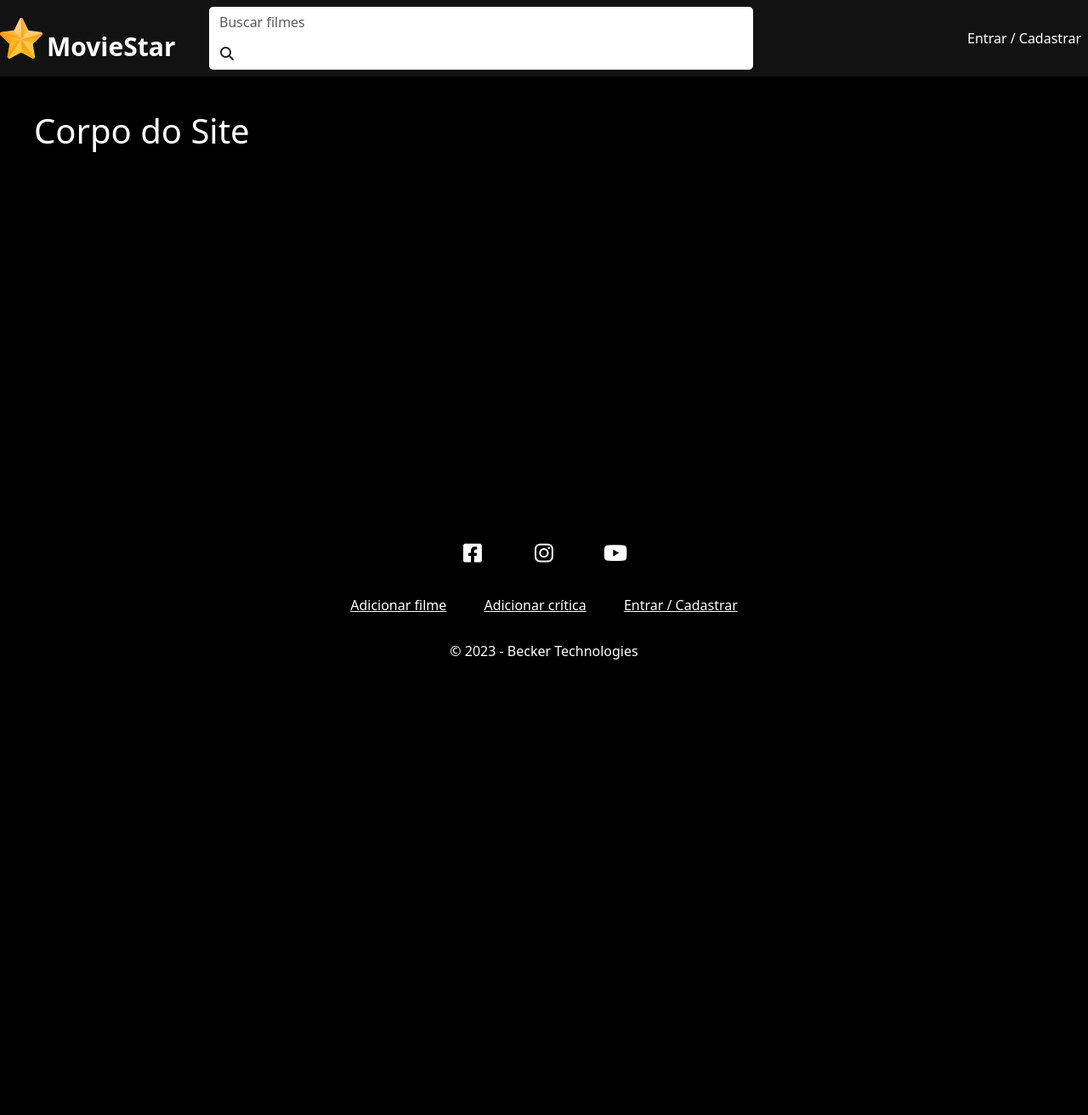
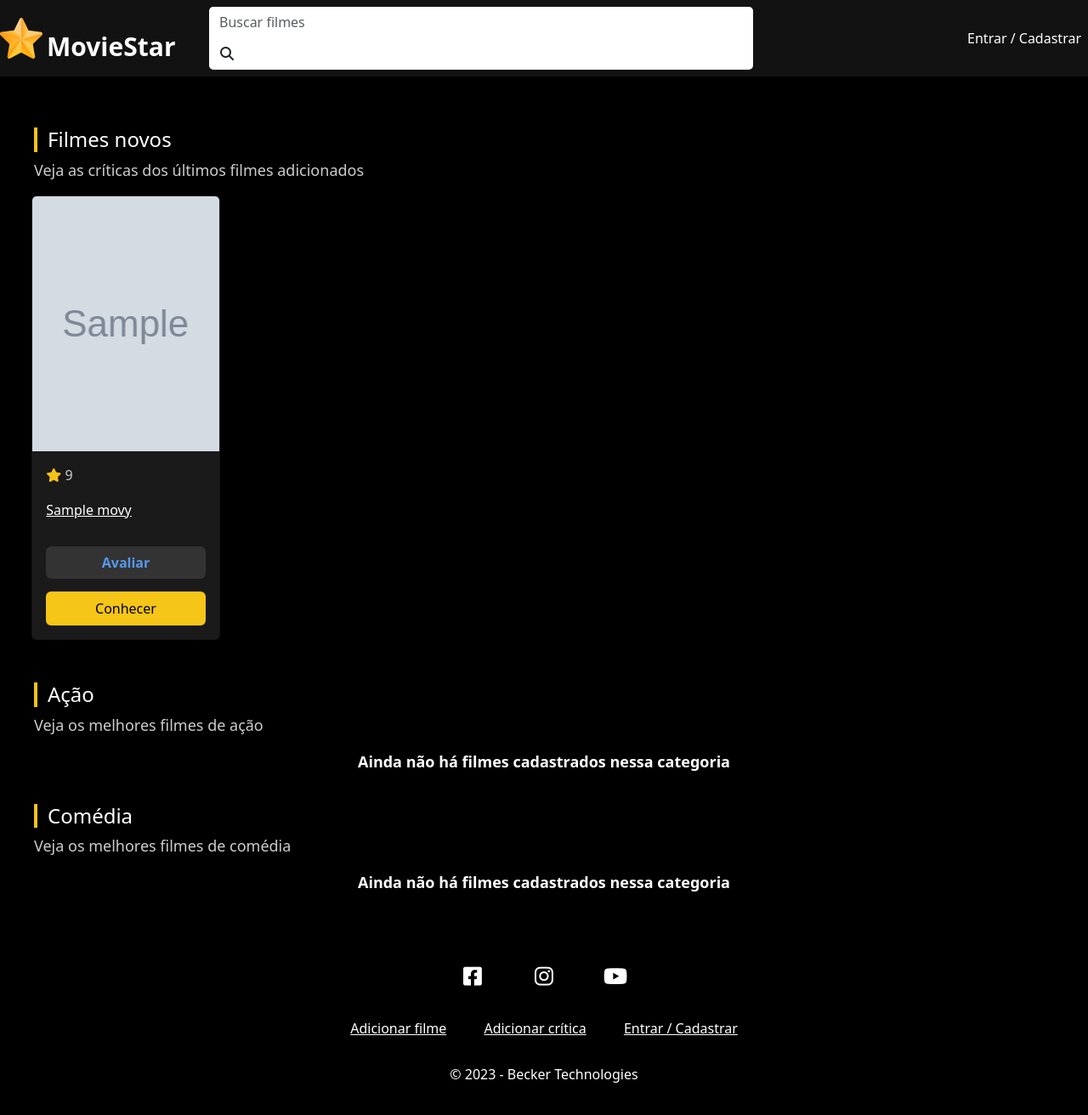
Before and after one commit to viniciusmbecker/moviestar, a PHP site: page / in a window 1280 px wide. Shown: the whole page at 85% size. Before the commit the page ends 776 px from the top, so only its background shows below. Run offline with PHP 8.4, Linux system fonts and the light colour scheme; tables that the repository leaves empty or names only in its code hold one stand-in row (values such as "Sample post"); grey boxes marked "Sample" are stand-in pictures; data that the repository does not hold is empty.

Commit message:
iniciando a inserção e exibição dos filmes

```diff
--- /dev/null
+++ b/back/css/newmovie.css
@@ -0,0 +1,24 @@
+/* Novo Filme */
+.new-movie-container {
+    text-align: center;
+}
+
+#add-movie-form {
+    text-align: left;
+}
+
+.movie-image-container {
+    height: 400px;
+    min-width: 200px;
+    background-position: center;
+    background-size: cover;
+}
+
+.page-title:after {
+    content: "";
+    width: 300px;
+    border-bottom: 2px solid #F5C518;
+    display: block;
+    margin: 0 auto;
+    padding-top: 7px;
+}
--- a/back/css/styles.css
+++ b/back/css/styles.css
@@ -89,6 +89,77 @@
     padding: 40px;
 }
 
+.section-title {
+    font-size: 24px;
+    border-left: 4px solid #F5C218;
+    padding-left: 12px;
+    margin-top: 20px;
+}
+
+.section-description {
+    font-size: 18px;
+    color: #CCC;
+}
+
+.movies-container {
+    display: flex;
+    flex-wrap: wrap;
+    margin: 0 -15px;
+}
+
+.movie-card {
+    background-color: #1A1A1A;
+    width: 18%;
+    margin-bottom: 30px;
+    margin-left: 1%;
+    margin-right: 1%;
+}
+
+.movie-card .card-img-top {
+    height: 300px;
+    width: 100%;
+    background-size: cover;
+    background-position: center;
+}
+
+.card-title {
+    height: 3rem;
+}
+
+.card-title a {
+    font-size: 16px;
+    color: #FFF;
+}
+
+.fas.fa-star {
+    color: #F5C218;
+}
+
+.rating {
+    color: #CCC;
+}
+
+.rate-btn {
+    margin-bottom: 15px;
+    color: #5799EF;
+    background-color: #333;
+    border-color: #333;
+    width: 100%;
+    font-weight: bold;
+}
+
+.rate-btn:hover {
+    background-color: #444;
+    border-color: #444;
+}
+
+.empty-list {
+    text-align: center;
+    font-size: 18px;
+    width: 100%;
+    font-weight: bold;
+}
+
 /* Footer */
 #footer {
     background-color: #000;
--- a/back/index.php
+++ b/back/index.php
@@ -1,9 +1,48 @@
 <?php
     require_once("templates/header.php");
+    require_once("dao/MovieDAO.php");
+
+    // DAO dos filmes
+    $movieDao = new MovieDAO($conn, $BASE_URL);
+
+    $latestMovies = $movieDao->getLatestMovies();
+
+    $actionMovies = $movieDao->getMoviesByCategory("Ação");
+
+    $comedyMovies = $movieDao->getMoviesByCategory("Comédia");
 ?>
 
     <div id="main-container" class="container-fluid">
-        <h1>Corpo do Site</h1>
+        <h2 class="section-title">Filmes novos</h2>
+        <p class="section-description">Veja as críticas dos últimos filmes adicionados</p>
+        <div class="movies-container">
+            <?php foreach($latestMovies as $movie): ?>
+                <?php require("templates/movie_card.php"); ?>
+            <?php endforeach; ?>
+            <?php if(count($latestMovies) === 0): ?>
+                <p class="empty-list">Ainda não há filmes cadastrados nessa categoria</p>
+            <?php endif; ?>
+        </div>
+        <h2 class="section-title">Ação</h2>
+        <p class="section-description">Veja os melhores filmes de ação</p>
+        <div class="movies-container">
+            <?php foreach($actionMovies as $movie): ?>
+                <?php require("templates/movie_card.php"); ?>
+            <?php endforeach; ?>
+            <?php if(count($actionMovies) === 0): ?>
+                <p class="empty-list">Ainda não há filmes cadastrados nessa categoria</p>
+            <?php endif; ?>
+        </div>
+        <h2 class="section-title">Comédia</h2>
+        <p class="section-description">Veja os melhores filmes de comédia</p>
+        <div class="movies-container">
+            <?php foreach($comedyMovies as $movie): ?>
+                <?php require("templates/movie_card.php"); ?>
+            <?php endforeach; ?>
+            <?php if(count($comedyMovies) === 0): ?>
+                <p class="empty-list">Ainda não há filmes cadastrados nessa categoria</p>
+            <?php endif; ?>
+        </div>
     </div>
 
 <?php
--- a/back/templates/header.php
+++ b/back/templates/header.php
@@ -37,6 +37,7 @@
     <link rel="stylesheet" href="<?php $BASE_URL ?>css/styles.css">
     <link rel="stylesheet" href="<?php $BASE_URL ?>css/auth.css">
     <link rel="stylesheet" href="<?php $BASE_URL ?>css/editprofile.css">
+    <link rel="stylesheet" href="<?php $BASE_URL ?>css/newmovie.css">
 </head>
 <body>
     <header>
--- /dev/null
+++ b/back/templates/movie_card.php
@@ -0,0 +1,19 @@
+<?php
+    if (empty($movie->image)) {
+        $movie->image = "movie_cover.jpg";
+    }
+?>
+<div class="card movie-card">
+    <div class="card-img-top" style="background-image: url('<?= $BASE_URL ?>img/movies/<?= $movie->image ?>');"></div>
+    <div class="card-body">
+        <p class="card-rating">
+            <i class="fas fa-star"></i>
+            <span class="rating">9</span>
+        </p>
+        <h5 class="card-title">
+            <a href="<?= $BASE_URL ?>movie.php?id=<?= $movie->title?>"><?= $movie->title ?></a>
+        </h5>
+        <a href="<?= $BASE_URL ?>movie.php?id=<?= $movie->title?>" class="btn btn-primary rate-btn">Avaliar</a>
+        <a href="<?= $BASE_URL ?>movie.php?id=<?= $movie->title?>" class="btn btn-primary card-btn">Conhecer</a>
+    </div>
+</div>
--- a/back/user_process.php
+++ b/back/user_process.php
@@ -45,12 +45,12 @@
             if (in_array($image["type"], $imageTypes)) {
 
                 // Checagem se jpg
-                if (in_array($image, $jpgArray)) {
+                if (in_array($image["type"], $jpgArray)) {
 
                     $imageFile = imagecreatefromjpeg($image["tmp_name"]);
 
                 // Imagem é png
-                } elseif (in_array($image, $pngArray)) {
+                } elseif (in_array($image["type"], $pngArray)) {
 
                     $imageFile = imagecreatefrompng($image["tmp_name"]);
 
@@ -60,6 +60,7 @@
 
                 }
 
+                // Gera o nome da imagem
                 $imageName = $user->imageGenerateName();
 
                 imagejpeg($imageFile, "./img/users/" . $imageName, 100);
```
Also changed, not shown: back/dao/MovieDAO.php (added, +123 -0 lines), back/models/Movie.php (added, +33 -0 lines), back/movie_process.php (added, +94 -0 lines), back/newmovie.php (added, +58 -0 lines), back/img/movies/06be58083303b6b2ed26be30ddf266628a60769cebe6e028dec84f52af392e9e0c8a35f4815618357ecd72ddf2911c1fa7613f4c811e94989b5cf3bd.jpg (added).
